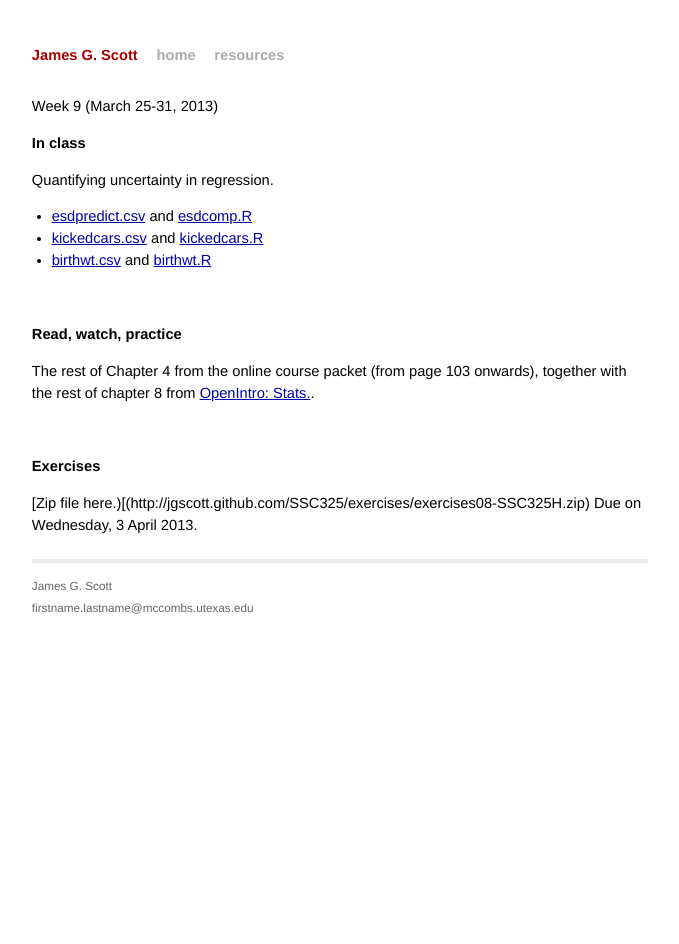
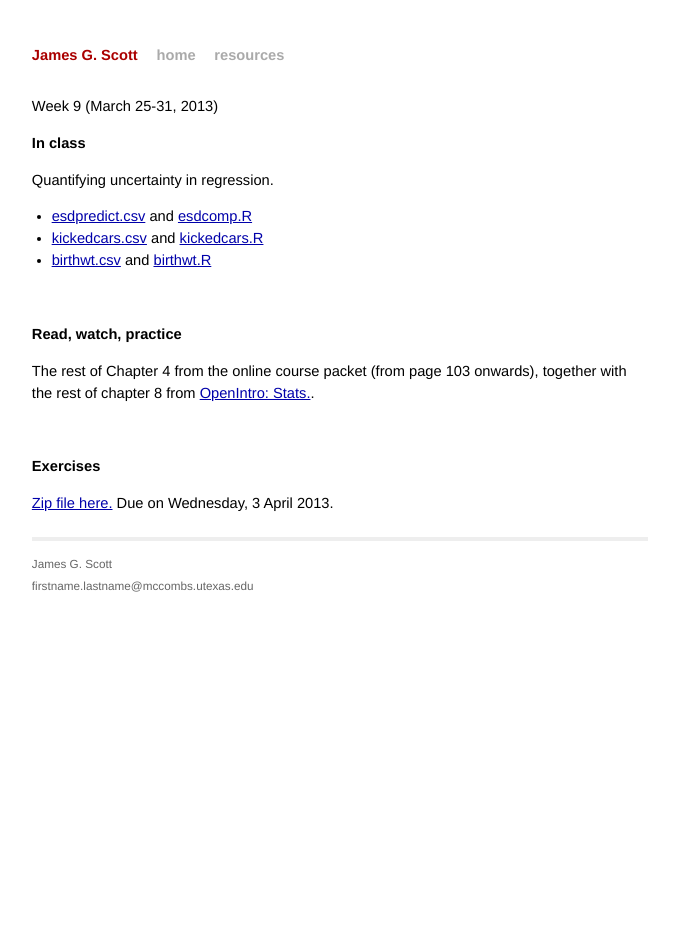
Before and after one commit to jgscott/SSC325, a Jekyll site: the page built from _posts/2013-03-25-week09.md, in a window 1280 px wide. Shown: the whole page, without its empty margins (300-979 px from the left). Built offline with Jekyll 4.4.1, drawn with Linux system fonts in a browser that asks for light colours.

Commit message:
exercises08

```diff
--- a/_posts/2013-03-25-week09.md
+++ b/_posts/2013-03-25-week09.md
@@ -25,4 +25,4 @@ The rest of Chapter 4 from the online course packet (from page 103 onwards), tog
 
 Exercises
 ---------
-[Zip file here.)[(http://jgscott.github.com/SSC325/exercises/exercises08-SSC325H.zip)  Due on Wednesday, 3 April 2013.
+[Zip file here.](http://jgscott.github.com/SSC325/exercises/exercises08-SSC325H.zip)  Due on Wednesday, 3 April 2013.
```
